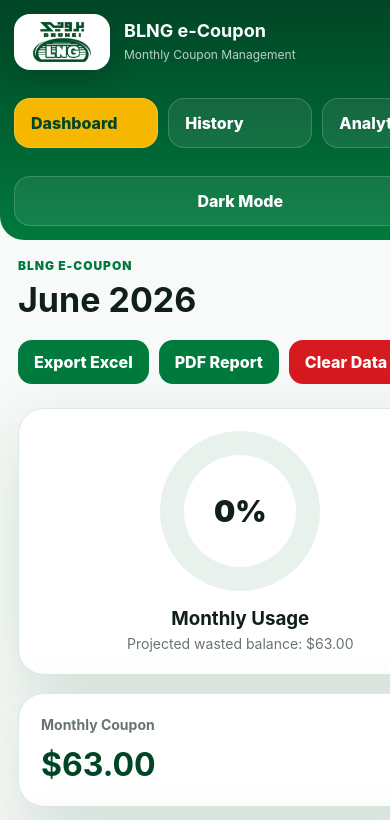
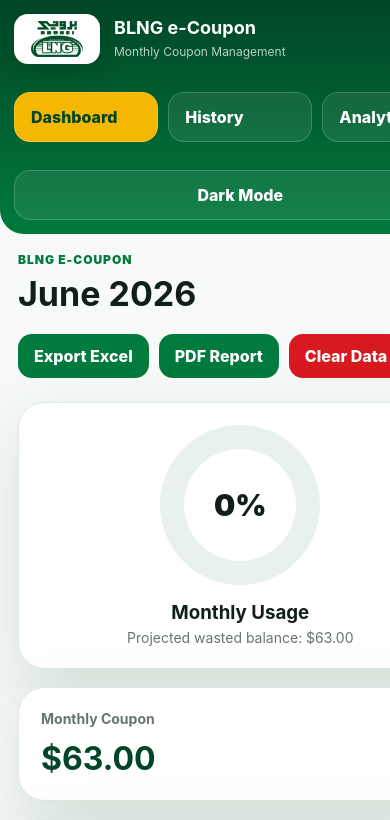
Before and after one commit to Shakirinrfn/blng-e-coupon, a plain HTML site: page index.html in a window 390 px wide. Shown: the top 820 px of the page. Drawn offline with Linux system fonts and the light colour scheme.

Commit message:
Update styles.css

```diff
--- a/styles.css
+++ b/styles.css
@@ -425,21 +425,24 @@
     border-radius:0 0 24px 24px;
   }
 
-  .brand-mark{
-    width:64px;
-    height:46px;
-    flex-basis:64px;
-    border-radius:12px;
-    padding:7px 9px;
-  }
+  .brand{
+  grid-template-columns:86px 1fr;
+}
 
-  .brand h1{
-    font-size:18px;
-  }
+.brand-logo-card{
+  width:86px;
+  height:50px;
+  border-radius:14px;
+  padding:7px 10px;
+}
 
-  .brand p{
-    font-size:12px;
-  }
+.brand-text h1{
+  font-size:18px;
+}
+
+.brand-text p{
+  font-size:12px;
+}
 
   .side-nav{
     grid-template-columns:repeat(3,1fr);
```
